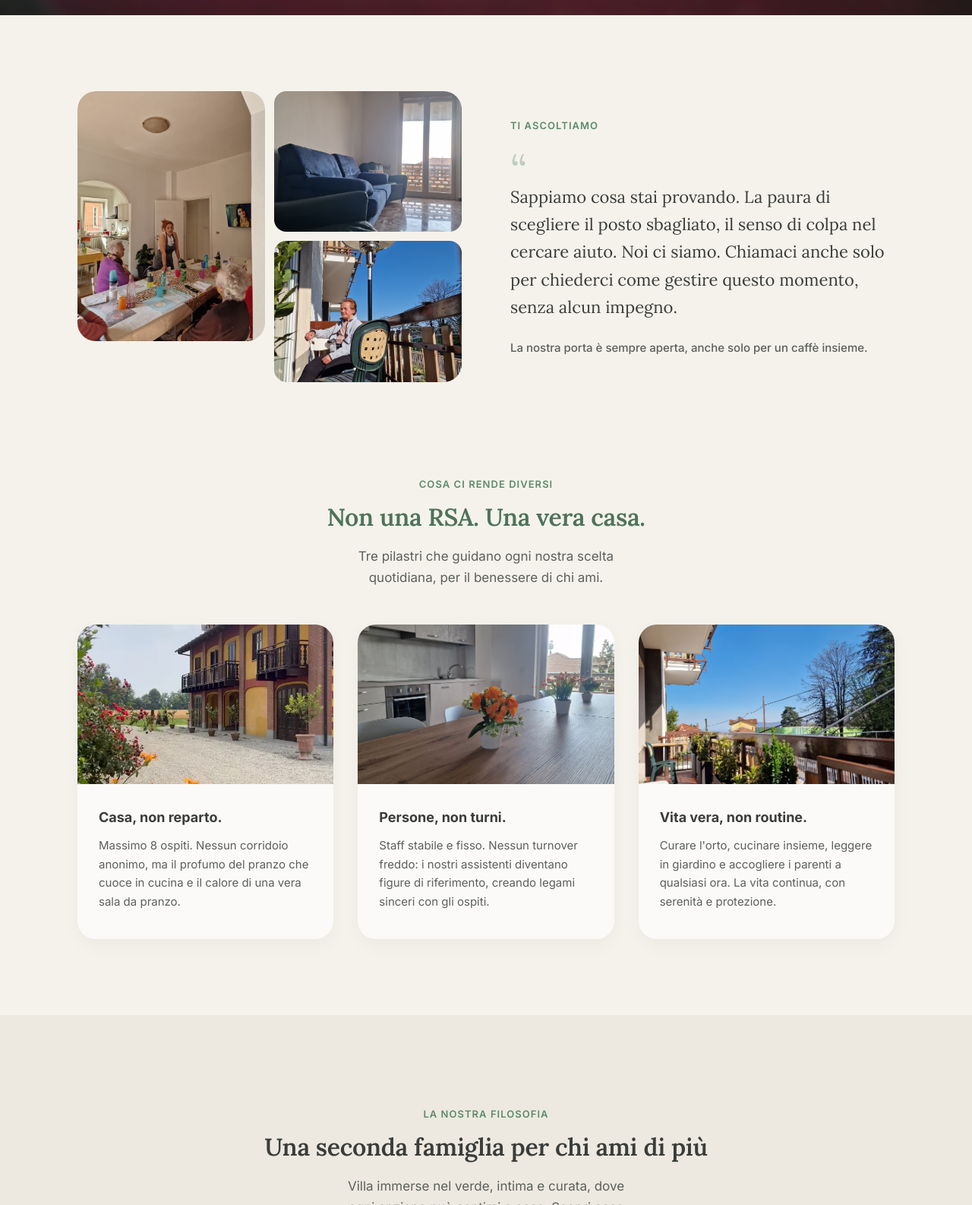
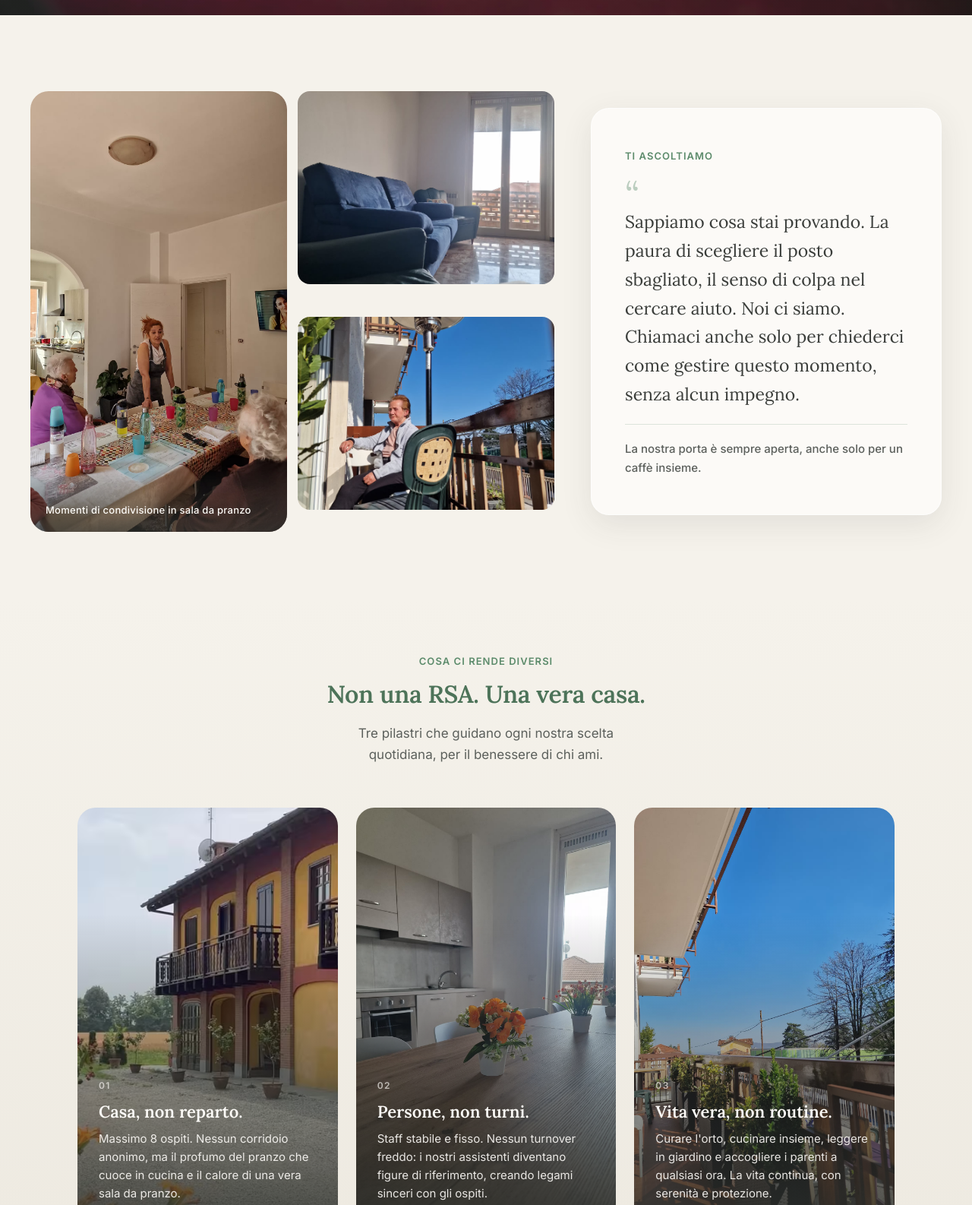
Before and after one commit to BackSoftwareJR/quercia-lecasefamiglia, a website: page index.html in a window 1280 px wide. Shown: the part 780-2366 px from the top of the page at 76% size. Drawn offline with Linux system fonts and the light colour scheme; grey boxes are pictures that could not be loaded.

Commit message:
hyper-orchestrator: Ristrutturare la seconda sezione del sito con un layout immersivo e prof

```diff
--- a/index.html
+++ b/index.html
@@ -249,21 +249,22 @@ src="https://www.facebook.com/tr?id=703387195501399&ev=PageView&noscript=1"
 
     <!-- Sezione Ascolto e Differenziazione -->
     <section id="ascolto-differenziazione" class="ascolto-section" aria-label="Ascolto empatico e cosa ci rende diversi da una RSA">
-        <div class="ascolto-empathy">
-            <div class="ascolto-empathy-layout">
-                <div class="ascolto-visual" aria-hidden="true">
-                    <figure class="ascolto-visual-main">
-                        <img src="images/Sala da Pranzo + persone 1.avif" alt="" width="600" height="800" loading="lazy">
-                    </figure>
-                    <figure class="ascolto-visual-secondary">
-                        <img src="images/Pinerolo - Casa Famiglia Quercia 2/Salone 1.avif" alt="" width="400" height="300" loading="lazy">
-                    </figure>
-                    <figure class="ascolto-visual-secondary">
-                        <img src="images/Coazze - Casa Famiglia Gramsci/Esterno + persona 3.avif" alt="" width="400" height="300" loading="lazy">
-                    </figure>
-                </div>
+        <div class="ascolto-immersive">
+            <div class="ascolto-gallery" aria-hidden="true">
+                <figure class="ascolto-gallery-feature">
+                    <img src="images/Sala da Pranzo + persone 1.avif" alt="" width="900" height="1200" loading="lazy" decoding="async">
+                    <figcaption class="ascolto-gallery-caption">Momenti di condivisione in sala da pranzo</figcaption>
+                </figure>
+                <figure class="ascolto-gallery-accent">
+                    <img src="images/Pinerolo - Casa Famiglia Quercia 2/Salone 1.avif" alt="" width="600" height="450" loading="lazy" decoding="async">
+                </figure>
+                <figure class="ascolto-gallery-accent">
+                    <img src="images/Coazze - Casa Famiglia Gramsci/Esterno + persona 3.avif" alt="" width="600" height="450" loading="lazy" decoding="async">
+                </figure>
+            </div>
 
-                <div class="ascolto-copy">
+            <div class="ascolto-narrative">
+                <div class="ascolto-narrative-card">
                     <p class="section-eyebrow ascolto-eyebrow">Ti ascoltiamo</p>
                     <blockquote class="ascolto-message">
                         <p>Sappiamo cosa stai provando. La paura di scegliere il posto sbagliato, il senso di colpa nel cercare aiuto. Noi ci siamo. Chiamaci anche solo per chiederci come gestire questo momento, senza alcun impegno.</p>
@@ -273,41 +274,44 @@ src="https://www.facebook.com/tr?id=703387195501399&ev=PageView&noscript=1"
             </div>
         </div>
 
-        <div class="ascolto-differentiation">
-            <header class="ascolto-diff-header">
+        <div class="ascolto-showcase">
+            <header class="ascolto-showcase-header">
                 <p class="section-eyebrow">Cosa ci rende diversi</p>
                 <h2 class="section-title">Non una RSA. Una vera casa.</h2>
                 <p class="section-intro">Tre pilastri che guidano ogni nostra scelta quotidiana, per il benessere di chi ami.</p>
             </header>
 
-            <div class="ascolto-cards-grid">
-                <article class="ascolto-card" aria-labelledby="ascolto-card-1-title">
-                    <figure class="ascolto-card-visual">
-                        <img src="images/Pinerolo - Casa Famiglia Quercia 1/img10.avif" alt="Sala da pranzo accogliente con tavola apparecchiata" width="600" height="375" loading="lazy">
+            <div class="ascolto-pillars" role="list">
+                <article class="ascolto-pillar" role="listitem" aria-labelledby="ascolto-card-1-title">
+                    <figure class="ascolto-pillar-visual">
+                        <img src="images/Pinerolo - Casa Famiglia Quercia 1/img10.avif" alt="Sala da pranzo accogliente con tavola apparecchiata" width="800" height="1000" loading="lazy" decoding="async">
                     </figure>
-                    <div class="ascolto-card-body">
-                        <h3 id="ascolto-card-1-title" class="ascolto-card-title">Casa, non reparto.</h3>
-                        <p class="ascolto-card-text">Massimo 8 ospiti. Nessun corridoio anonimo, ma il profumo del pranzo che cuoce in cucina e il calore di una vera sala da pranzo.</p>
+                    <div class="ascolto-pillar-overlay">
+                        <span class="ascolto-pillar-index" aria-hidden="true">01</span>
+                        <h3 id="ascolto-card-1-title" class="ascolto-pillar-title">Casa, non reparto.</h3>
+                        <p class="ascolto-pillar-text">Massimo 8 ospiti. Nessun corridoio anonimo, ma il profumo del pranzo che cuoce in cucina e il calore di una vera sala da pranzo.</p>
                     </div>
                 </article>
 
-                <article class="ascolto-card" aria-labelledby="ascolto-card-2-title">
-                    <figure class="ascolto-card-visual">
-                        <img src="images/Pinerolo - Casa Famiglia Quercia 2/Cucina 1.avif" alt="Cucina luminosa dove si preparano i pasti quotidiani" width="600" height="375" loading="lazy">
+                <article class="ascolto-pillar" role="listitem" aria-labelledby="ascolto-card-2-title">
+                    <figure class="ascolto-pillar-visual">
+                        <img src="images/Pinerolo - Casa Famiglia Quercia 2/Cucina 1.avif" alt="Cucina luminosa dove si preparano i pasti quotidiani" width="800" height="1000" loading="lazy" decoding="async">
                     </figure>
-                    <div class="ascolto-card-body">
-                        <h3 id="ascolto-card-2-title" class="ascolto-card-title">Persone, non turni.</h3>
-                        <p class="ascolto-card-text">Staff stabile e fisso. Nessun turnover freddo: i nostri assistenti diventano figure di riferimento, creando legami sinceri con gli ospiti.</p>
+                    <div class="ascolto-pillar-overlay">
+                        <span class="ascolto-pillar-index" aria-hidden="true">02</span>
+                        <h3 id="ascolto-card-2-title" class="ascolto-pillar-title">Persone, non turni.</h3>
+                        <p class="ascolto-pillar-text">Staff stabile e fisso. Nessun turnover freddo: i nostri assistenti diventano figure di riferimento, creando legami sinceri con gli ospiti.</p>
                     </div>
                 </article>
 
-                <article class="ascolto-card" aria-labelledby="ascolto-card-3-title">
-                    <figure class="ascolto-card-visual">
-                        <img src="images/Coazze - Casa Famiglia Gramsci/Esterno 1.avif" alt="Giardino verde dove gli ospiti trascorrono il tempo all'aperto" width="600" height="375" loading="lazy">
+                <article class="ascolto-pillar" role="listitem" aria-labelledby="ascolto-card-3-title">
+                    <figure class="ascolto-pillar-visual">
+                        <img src="images/Coazze - Casa Famiglia Gramsci/Esterno 1.avif" alt="Giardino verde dove gli ospiti trascorrono il tempo all'aperto" width="800" height="1000" loading="lazy" decoding="async">
                     </figure>
-                    <div class="ascolto-card-body">
-                        <h3 id="ascolto-card-3-title" class="ascolto-card-title">Vita vera, non routine.</h3>
-                        <p class="ascolto-card-text">Curare l'orto, cucinare insieme, leggere in giardino e accogliere i parenti a qualsiasi ora. La vita continua, con serenità e protezione.</p>
+                    <div class="ascolto-pillar-overlay">
+                        <span class="ascolto-pillar-index" aria-hidden="true">03</span>
+                        <h3 id="ascolto-card-3-title" class="ascolto-pillar-title">Vita vera, non routine.</h3>
+                        <p class="ascolto-pillar-text">Curare l'orto, cucinare insieme, leggere in giardino e accogliere i parenti a qualsiasi ora. La vita continua, con serenità e protezione.</p>
                     </div>
                 </article>
             </div>
--- a/style.css
+++ b/style.css
@@ -476,62 +476,89 @@ h1, h2, h3, h4 {
     }
 }
 
-/* Ascolto e Differenziazione — editorial empathy */
+/* Ascolto e Differenziazione — immersive editorial */
 .ascolto-section {
     background-color: var(--color-bg);
-    padding-bottom: 0;
-}
-
-.ascolto-empathy {
-    max-width: 1140px;
-    margin: 0 auto;
-    padding: 64px 24px 48px;
-}
-
-.ascolto-empathy-layout {
+    overflow: hidden;
+}
+
+.ascolto-immersive {
+    position: relative;
     display: grid;
     grid-template-columns: 1fr;
-    gap: 40px;
-    align-items: center;
-}
-
-.ascolto-visual {
+    gap: 32px;
+    padding: 48px 0 64px;
+}
+
+.ascolto-gallery {
     display: grid;
     grid-template-columns: 1fr 1fr;
-    gap: 12px;
-    border-radius: var(--radius-lg);
-    overflow: hidden;
-}
-
-.ascolto-visual-main {
+    grid-template-rows: auto auto;
+    gap: 10px;
+    padding: 0 16px;
+    min-height: 420px;
+}
+
+.ascolto-gallery-feature {
     grid-row: span 2;
     margin: 0;
+    position: relative;
+    overflow: hidden;
     border-radius: var(--radius-lg);
+    aspect-ratio: 3 / 4;
+}
+
+.ascolto-gallery-accent {
+    margin: 0;
     overflow: hidden;
-    aspect-ratio: 3 / 4;
-}
-
-.ascolto-visual-main img,
-.ascolto-visual-secondary img {
+    border-radius: var(--radius-md);
+    aspect-ratio: 4 / 3;
+}
+
+.ascolto-gallery-feature img,
+.ascolto-gallery-accent img {
     width: 100%;
     height: 100%;
     object-fit: cover;
-}
-
-.ascolto-visual-secondary {
-    margin: 0;
-    border-radius: var(--radius-md);
-    overflow: hidden;
-    aspect-ratio: 4 / 3;
-}
-
-.ascolto-copy {
-    text-align: center;
+    transition: transform 0.7s ease;
+}
+
+.ascolto-gallery-caption {
+    position: absolute;
+    bottom: 0;
+    left: 0;
+    right: 0;
+    padding: 48px 20px 18px;
+    background: linear-gradient(transparent, rgba(45, 49, 46, 0.72));
+    color: var(--color-hero-text);
+    font-family: var(--font-sans);
+    font-size: 0.8125rem;
+    font-weight: 500;
+    letter-spacing: 0.02em;
+}
+
+.ascolto-narrative {
+    padding: 0 20px;
+    margin-top: -24px;
+    position: relative;
+    z-index: 2;
+}
+
+.ascolto-narrative-card {
+    max-width: 36rem;
+    margin: 0 auto;
+    padding: 32px 28px;
+    background: rgba(252, 250, 248, 0.94);
+    backdrop-filter: blur(12px);
+    -webkit-backdrop-filter: blur(12px);
+    border-radius: var(--radius-lg);
+    box-shadow: var(--shadow-medium);
+    border: 1px solid rgba(255, 255, 255, 0.6);
 }
 
 .ascolto-eyebrow {
     display: inline-block;
-    margin-bottom: 20px;
+    margin-bottom: 16px;
 }
 
 .ascolto-message {
@@ -545,138 +572,216 @@ h1, h2, h3, h4 {
     content: "\201C";
     display: block;
     font-family: var(--font-serif);
-    font-size: 3.5rem;
+    font-size: 3rem;
     line-height: 1;
     color: var(--color-primary);
-    opacity: 0.35;
-    margin-bottom: -12px;
+    opacity: 0.4;
+    margin-bottom: -8px;
 }
 
 .ascolto-message p {
     font-family: var(--font-serif);
-    font-size: 1.25rem;
+    font-size: 1.1875rem;
     font-weight: 400;
     line-height: 1.65;
     color: var(--color-text);
-    text-align: center;
-    max-width: 42ch;
-    margin: 0 auto;
+    margin: 0;
 }
 
 .ascolto-signature {
-    margin-top: 24px;
+    margin-top: 20px;
+    padding-top: 20px;
+    border-top: 1px solid rgba(92, 139, 107, 0.2);
     font-family: var(--font-sans);
     font-size: 0.9375rem;
     font-weight: 500;
     color: var(--color-text-muted);
 }
 
-.ascolto-differentiation {
-    max-width: 1140px;
-    margin: 0 auto;
-    padding: 48px 24px 80px;
-}
-
-.ascolto-diff-header {
+.ascolto-showcase {
+    background: linear-gradient(180deg, var(--color-bg) 0%, var(--color-bg-alt) 100%);
+    padding: 56px 0 88px;
+}
+
+.ascolto-showcase-header {
     text-align: center;
     max-width: 36rem;
-    margin: 0 auto 48px;
-}
-
-.ascolto-cards-grid {
-    display: grid;
-    grid-template-columns: 1fr;
-    gap: 24px;
-}
-
-.ascolto-card {
-    background-color: var(--color-card);
+    margin: 0 auto 40px;
+    padding: 0 20px;
+}
+
+.ascolto-pillars {
+    display: flex;
+    gap: 16px;
+    padding: 0 20px 8px;
+    overflow-x: auto;
+    scroll-snap-type: x mandatory;
+    scroll-padding: 20px;
+    -webkit-overflow-scrolling: touch;
+    scrollbar-width: none;
+}
+
+.ascolto-pillars::-webkit-scrollbar {
+    display: none;
+}
+
+.ascolto-pillar {
+    position: relative;
+    flex: 0 0 min(85vw, 340px);
+    scroll-snap-align: center;
     border-radius: var(--radius-lg);
     overflow: hidden;
-    box-shadow: var(--shadow-soft);
-    transition: transform var(--transition), box-shadow var(--transition);
-}
-
-.ascolto-card:hover,
-.ascolto-card:focus-within {
-    transform: translateY(-3px);
-    box-shadow: var(--shadow-medium);
-}
-
-.ascolto-card-visual {
+    min-height: 440px;
+    isolation: isolate;
+}
+
+.ascolto-pillar-visual {
+    position: absolute;
+    inset: 0;
     margin: 0;
-    aspect-ratio: 16 / 10;
-    overflow: hidden;
-}
-
-.ascolto-card-visual img {
+}
+
+.ascolto-pillar-visual img {
     width: 100%;
     height: 100%;
     object-fit: cover;
-    transition: transform 0.5s ease;
-}
-
-.ascolto-card:hover .ascolto-card-visual img {
+    transition: transform 0.6s ease;
+}
+
+.ascolto-pillar::after {
+    content: "";
+    position: absolute;
+    inset: 0;
+    background: linear-gradient(
+        180deg,
+        transparent 25%,
+        rgba(45, 49, 46, 0.35) 55%,
+        rgba(45, 49, 46, 0.88) 100%
+    );
+    z-index: 1;
+    transition: opacity var(--transition);
+}
+
+.ascolto-pillar-overlay {
+    position: absolute;
+    inset: auto 0 0 0;
+    z-index: 2;
+    padding: 28px 24px 32px;
+    color: var(--color-hero-text);
+}
+
+.ascolto-pillar-index {
+    display: block;
+    font-family: var(--font-sans);
+    font-size: 0.75rem;
+    font-weight: 600;
+    letter-spacing: 0.12em;
+    color: rgba(253, 251, 247, 0.65);
+    margin-bottom: 10px;
+}
+
+.ascolto-pillar-title {
+    font-family: var(--font-serif);
+    font-size: 1.25rem;
+    font-weight: 600;
+    line-height: 1.3;
+    margin-bottom: 10px;
+    color: var(--color-hero-text);
+}
+
+.ascolto-pillar-text {
+    font-family: var(--font-sans);
+    font-size: 0.875rem;
+    font-weight: 400;
+    line-height: 1.6;
+    color: rgba(253, 251, 247, 0.9);
+    margin: 0;
+}
+
+.ascolto-pillar:hover .ascolto-pillar-visual img,
+.ascolto-pillar:focus-within .ascolto-pillar-visual img {
+    transform: scale(1.05);
+}
+
+.ascolto-gallery-feature:hover img {
     transform: scale(1.03);
 }
 
-.ascolto-card-body {
-    padding: 28px 24px 32px;
-}
-
-.ascolto-card-title {
-    font-family: var(--font-sans);
-    font-size: 1.125rem;
-    font-weight: 700;
-    color: var(--color-text);
-    line-height: 1.35;
-    margin-bottom: 12px;
-}
-
-.ascolto-card-text {
-    font-family: var(--font-sans);
-    font-size: 0.9375rem;
-    font-weight: 400;
-    line-height: 1.65;
-    color: var(--color-text-muted);
-    margin: 0;
-}
-
 @media screen and (min-width: 768px) {
-    .ascolto-empathy {
-        padding: 100px 32px 60px;
-    }
-
-    .ascolto-empathy-layout {
-        grid-template-columns: 1fr 1fr;
-        gap: 64px;
-    }
-
-    .ascolto-copy {
-        text-align: left;
+    .ascolto-immersive {
+        grid-template-columns: 1.15fr 0.85fr;
+        align-items: center;
+        gap: 0;
+        max-width: 1280px;
+        margin: 0 auto;
+        padding: 80px 32px 72px;
+    }
+
+    .ascolto-gallery {
+        padding: 0;
+        gap: 14px;
+        min-height: 520px;
+    }
+
+    .ascolto-gallery-feature {
+        aspect-ratio: auto;
+        min-height: 100%;
+    }
+
+    .ascolto-narrative {
+        padding: 0 0 0 48px;
+        margin-top: 0;
+    }
+
+    .ascolto-narrative-card {
+        margin: 0;
+        padding: 40px 36px;
     }
 
     .ascolto-message p {
+        font-size: 1.3125rem;
+    }
+
+    .ascolto-showcase {
+        padding: 72px 0 100px;
+    }
+
+    .ascolto-showcase-header {
+        margin-bottom: 56px;
+    }
+
+    .ascolto-pillars {
+        display: grid;
+        grid-template-columns: repeat(3, 1fr);
+        gap: 24px;
+        max-width: 1140px;
+        margin: 0 auto;
+        padding: 0 32px;
+        overflow: visible;
+    }
+
+    .ascolto-pillar {
+        flex: none;
+        min-height: 520px;
+        transition: transform var(--transition), box-shadow var(--transition);
+    }
+
+    .ascolto-pillar:hover,
+    .ascolto-pillar:focus-within {
+        transform: translateY(-6px);
+        box-shadow: var(--shadow-medium);
+    }
+
+    .ascolto-pillar-overlay {
+        padding: 36px 28px 40px;
+    }
+
+    .ascolto-pillar-title {
         font-size: 1.375rem;
-        text-align: left;
-        margin: 0;
-    }
-
-    .ascolto-signature {
-        text-align: left;
-    }
-
-    .ascolto-differentiation {
-        padding: 64px 32px 100px;
-    }
-
-    .ascolto-cards-grid {
-        grid-template-columns: repeat(3, 1fr);
-        gap: 32px;
-    }
-
-    .ascolto-card-body {
-        padding: 32px 28px 36px;
+    }
+
+    .ascolto-pillar-text {
+        font-size: 0.9375rem;
     }
 
     .section-header h2,
@@ -685,13 +790,37 @@ h1, h2, h3, h4 {
     }
 }
 
+@media screen and (min-width: 1024px) {
+    .ascolto-immersive {
+        padding: 100px 40px 88px;
+    }
+
+    .ascolto-gallery {
+        min-height: 580px;
+    }
+
+    .ascolto-narrative-card {
+        padding: 48px 44px;
+    }
+
+    .ascolto-message p {
+        font-size: 1.4375rem;
+    }
+
+    .ascolto-pillar {
+        min-height: 560px;
+    }
+}
+
 @media (prefers-reduced-motion: reduce) {
-    .ascolto-card:hover,
-    .ascolto-card:focus-within {
+    .ascolto-pillar:hover,
+    .ascolto-pillar:focus-within {
         transform: none;
     }
 
-    .ascolto-card:hover .ascolto-card-visual img {
+    .ascolto-pillar:hover .ascolto-pillar-visual img,
+    .ascolto-pillar:focus-within .ascolto-pillar-visual img,
+    .ascolto-gallery-feature:hover img {
         transform: none;
     }
 }
```
Also changed, not shown: .system_context.md, 1 other file.
